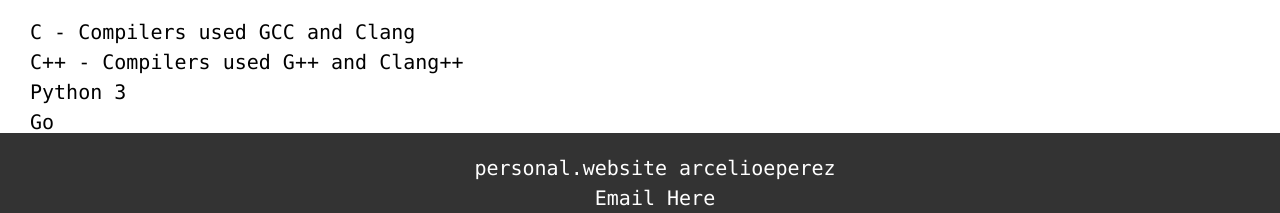
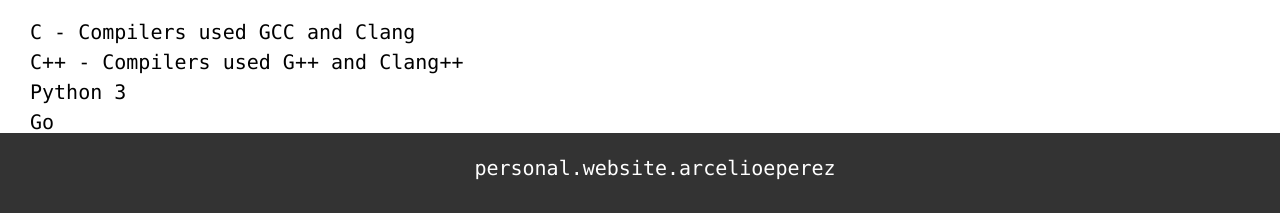
Before and after one commit to arcelioeperez/personal.website, a plain HTML site: page about.html in a window 1280 px wide. Shown: the part 587-800 px from the top of the page. Drawn offline with nearby package versions, Linux system fonts and the light colour scheme.

Commit message:
footer changes

```diff
--- a/about.html
+++ b/about.html
@@ -56,8 +56,8 @@
 </body>
 
 <footer>
-  <p>personal.website arcelioeperez<br>
-  <a href="mailto:ae@example.com">Email Here</a></p>
+  <p>personal.website.arcelioeperez<br>
+  <!-- <a href="mailto:ae@example.com">Email Here</a></p> -->
 </footer>
 
 </html>
```
Also changed, not shown: index.html (+2 -2 lines).
